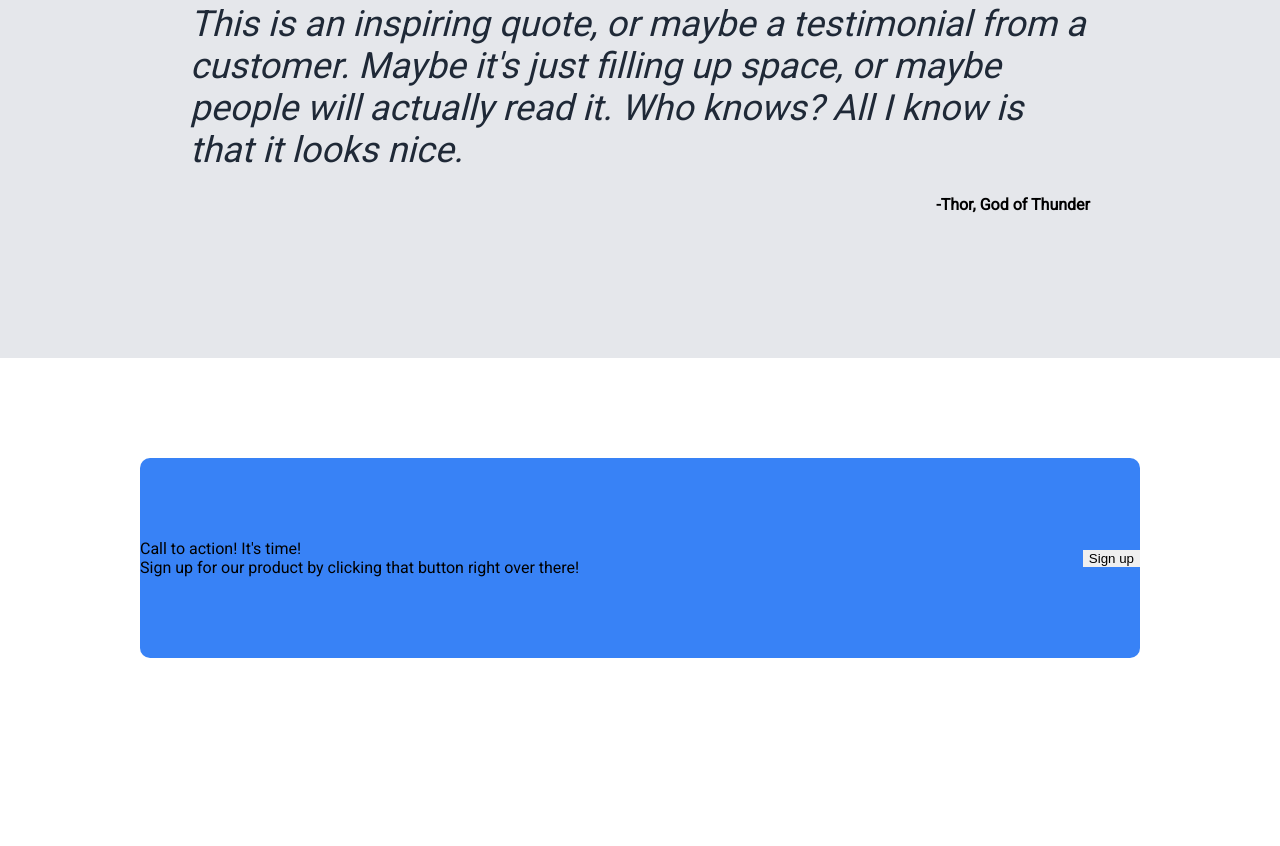
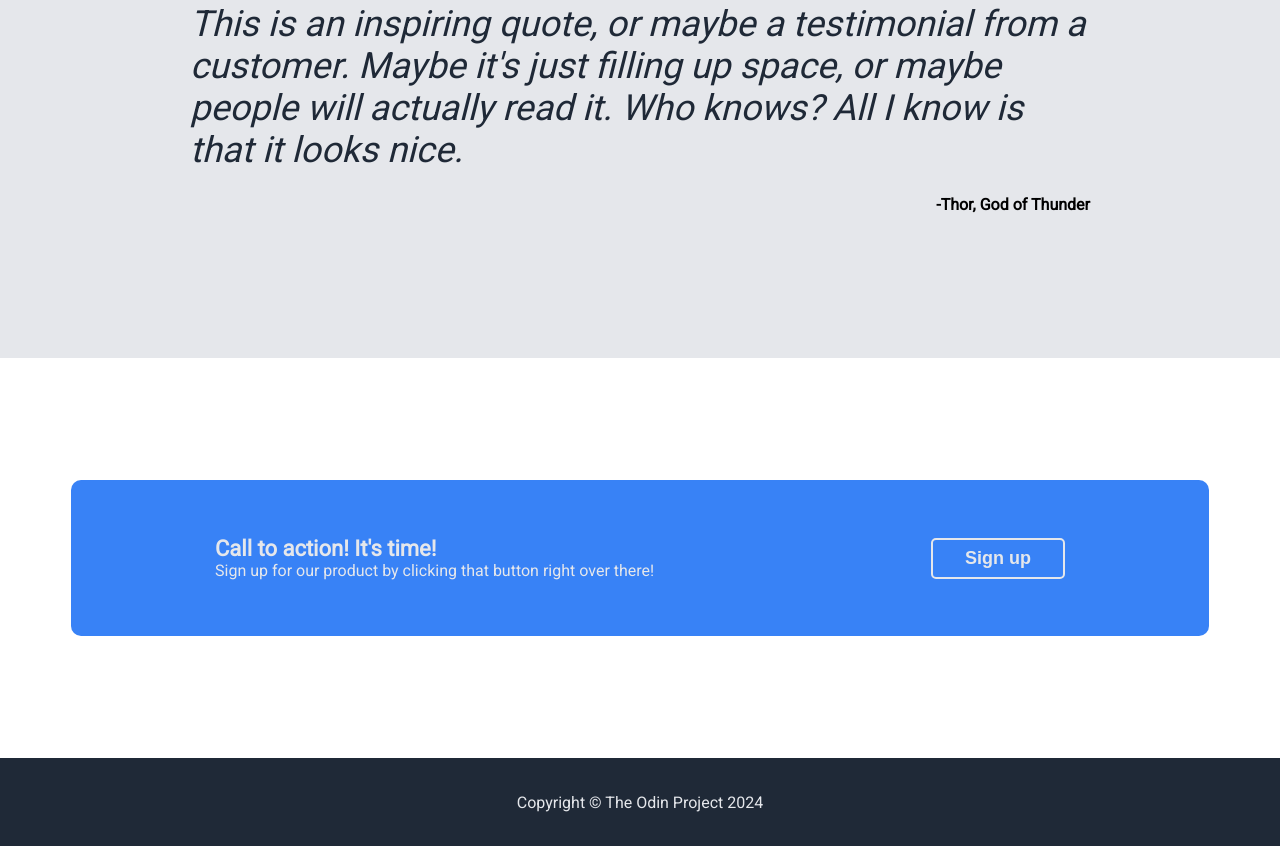
Before and after one commit to Afer1991/landing-page, a plain HTML site: page index.html in a window 1280 px wide. Shown: the part 1473-2319 px from the top of the page. Before the commit the page ends 2231 px from the top, so only its background shows below. Drawn offline with Linux system fonts and the light colour scheme.

Commit message:
Add style to section four and footer

```diff
--- a/index.html
+++ b/index.html
@@ -65,7 +65,7 @@
       </div>
     </div>
     <div class="footer">
-
+      Copyright © The Odin Project 2024
     </div>
   </body>
 </html>
--- a/style.css
+++ b/style.css
@@ -49,7 +49,6 @@ a {
   margin-top: 150px;
   display: flex;
   justify-content: space-between;
-  gap: 350px;
 }
 
 .divider-one {
@@ -58,7 +57,7 @@ a {
   flex-wrap: wrap;
   align-items: flex-start;
   justify-content: space-around;
-  flex-shrink: 2;
+  width: 350px;
 }
 
 .hero-main {
@@ -88,9 +87,8 @@ a {
   display: flex;
   justify-content: center;
   align-items: center;
-  flex-shrink: 1;
   height: 250px;
-  width: 700px;
+  width: 500px;
 }
 
 .section-two {
@@ -170,10 +168,40 @@ a {
 
 .container-four {
   background-color: #3882F6;
-  width: 1000px;
-  height: 200px;
   border-radius: 10px;
+  padding: 56px 144px;
+  width: 850px;
   display: flex;
   justify-content: space-between;
   align-items: center;
 }
+
+.subdivider-one {
+  color: #E5E7EB;
+  font-weight: bolder;
+  font-size: 22px;
+}
+
+.subdivider-two {
+  color: #E5E7EB;
+}
+
+.section-four button {
+  background-color: #3882F6;
+  border: 2px solid #E5E7EB;
+  border-radius: 5px;
+  color: #E5E7EB;
+  padding: 8px 32px;
+  cursor: pointer;
+  font-weight: bolder;
+  font-size: 18px;
+}
+
+.footer {
+  background-color: #1F2937;
+  height: 88px;
+  display: flex;
+  justify-content: center;
+  align-items: center;
+  color: #E5E7EB;
+}
```
